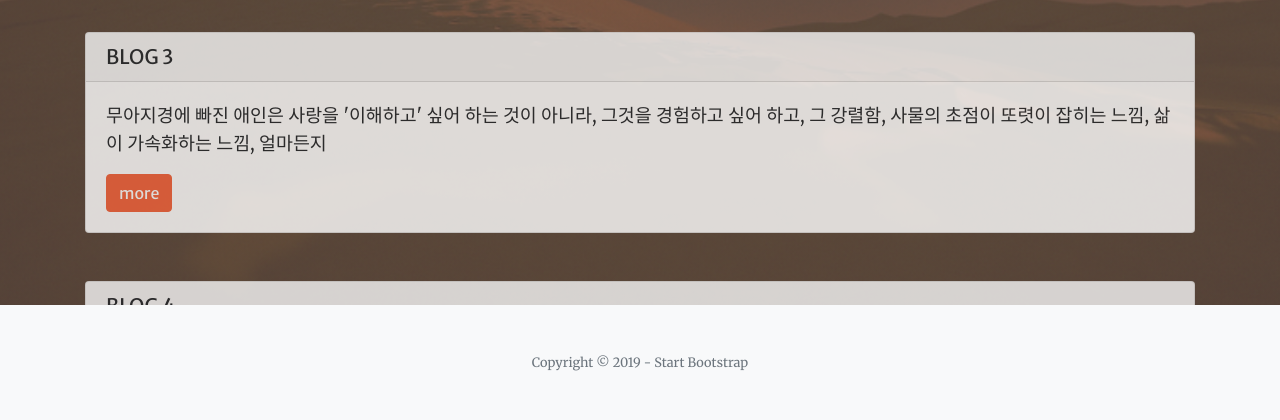
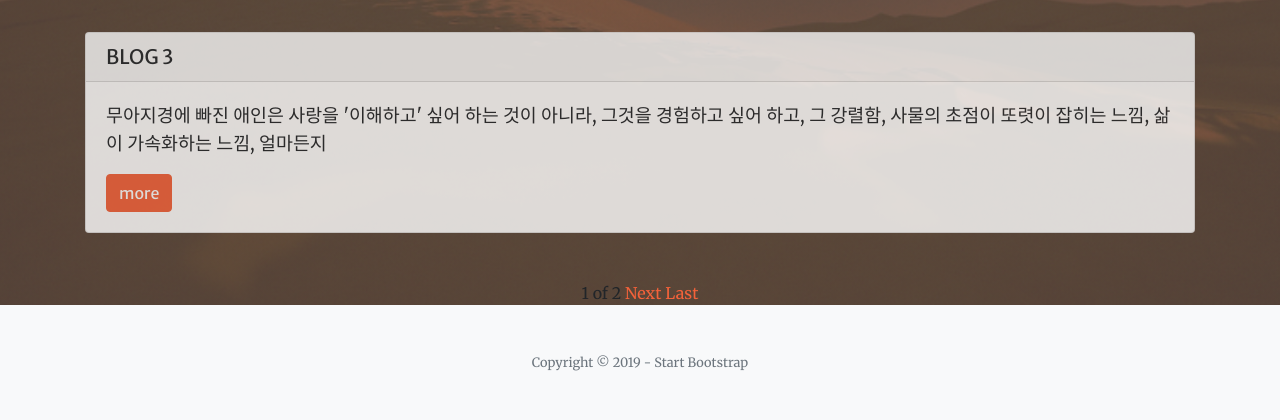
Before and after one commit to yunwoon/django-blog-project, a Django app: page /board/ in a window 1280 px wide. Shown: the part 670-1090 px from the top of the page. Run offline with Django 3.2, Linux system fonts and the light colour scheme; data comes from the database, SQL or seed files in the repository; both versions use the stored data as it was after the commit; parts of the project's set-up code (start-up, migrations or seed data) failed here and were passed over; some libraries are stand-ins or nearby versions.

Commit message:
board pagination

```diff
--- a/project/accounts/views.py
+++ b/project/accounts/views.py
@@ -1,7 +1,7 @@
 from django.shortcuts import render
 
 from django.contrib.auth.models import User #user에 대한 클래스 가져옴
-from django.comtrib import auth #권한에 관한
+from django.contrib import auth #권한에 관한
 
 def signup(request):
     if request.method == 'POST':
--- a/project/blog/templates/board.html
+++ b/project/blog/templates/board.html
@@ -9,7 +9,7 @@
         <a href={% url 'new'%} class="btn btn-outline-light" role="button" aria-pressed="true">write</a>
         <br><br>
       </div>
-      {% for blog in blogs.all %}
+      {% for blog in posts %}
       <div class="card">
           <h5 class="card-header">{{blog.title}}</h5>
           <div class="card-body">
@@ -20,6 +20,24 @@
         </div>
         <br><br>
       {%endfor%}
+      <div class ="container h-10 text-center">
+        <!--First Previous-->
+        {%if posts.has_previous%} <!--이전 페이지가 있다면 실행-->
+        <a href = "?page=1">First</a>
+        <a href = "?page={{posts.previous_page_number}}">Previous</a>
+        {%endif%}
+
+        <!--3of4-->
+        <span>{{posts.number}}</span>
+        <span>of</span>
+        <span>{{posts.paginator.num_pages}}</span>
+
+        <!--Nexxt Last-->
+        {%if posts.has_next%} <!--다음 페이지가 있다면 실행-->
+        <a href = "?page={{posts.next_page_number}}">Next</a>
+        <a href = "?page={{posts.paginator.num_pages}}">Last</a>
+        {%endif%}
+      </div>
     </div>
   </header>
 </body>
--- a/project/blog/views.py
+++ b/project/blog/views.py
@@ -1,5 +1,6 @@
 from django.shortcuts import render, get_object_or_404, redirect
 from django.utils import timezone #현재 시점을 받아와주기 위해 임포오트!
+from django.core.paginator import Paginator #pagination 을 위해 임포오트!
 from .models import Blog
 
 # Create your views here.
@@ -8,7 +9,11 @@ def index(request):
 
 def board(request):
     blogs = Blog.objects
-    return render(request,'board.html',{'blogs':blogs})
+    blog_list = Blog.objects.all() #블로그의 모든 글을 대상으로
+    paginator = Paginator(blog_list, 3) #블로그 객체 세 개를 한 페이지로 자르기
+    page = request.GET.get('page') #request된 페이지가 뭔지 알아내고 (request페이지를 변수에 담고)
+    posts = paginator.get_page(page) #request된 페이지를 얻어온 뒤 return 해 준다
+    return render(request,'board.html',{'blogs':blogs, 'posts':posts})
 
 def detail(request,blog_id):
     blog_detail =  get_object_or_404(Blog,pk=blog_id)
```
Also changed, not shown: project/accounts/urls.py (line endings or trailing spaces), project/db.sqlite3.
